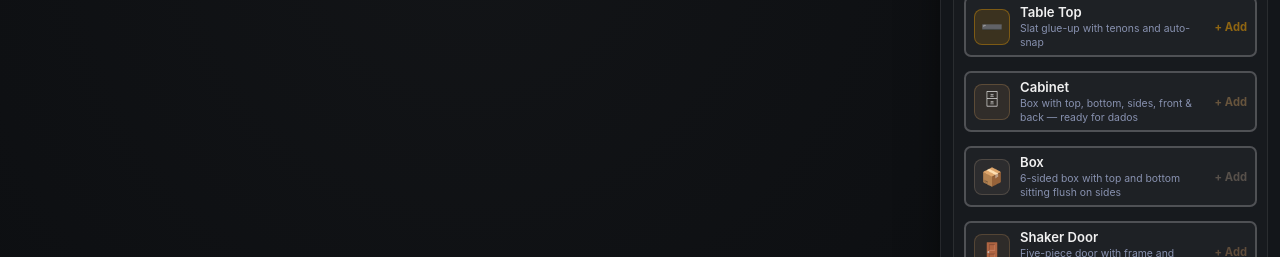
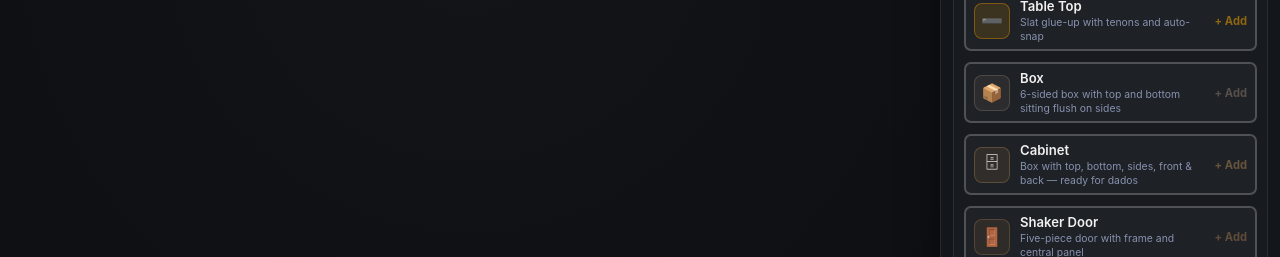
Before and after one commit to vinyasa/sketch, a React (Vite) app: page / in a window 1280 px wide. Both pictures are taken after a click on the button "🧱 Builders". Shown: the part 476-733 px from the top of the page. Built offline with nearby package versions, Linux system fonts and the light colour scheme; no server answers; what three-bvh-csg would draw is missing.

Commit message:
feat(sketch): move box above cabinet and reduce the spacing by half between cards

```diff
--- a/src/components/panels/AssembliesPanel.jsx
+++ b/src/components/panels/AssembliesPanel.jsx
@@ -18,18 +18,18 @@
         color: '#ffaa00',
     },
     {
+        id: 'box',
+        label: 'Box',
+        icon: '📦',
+        description: '6-sided box with top and bottom sitting flush on sides',
+        color: '#908070',
+    },
+    {
         id: 'cabinet',
         label: 'Cabinet',
         icon: '🗄',
         description: 'Box with top, bottom, sides, front & back — ready for dados',
         color: '#b08855',
-    },
-    {
-        id: 'box',
-        label: 'Box',
-        icon: '📦',
-        description: '6-sided box with top and bottom sitting flush on sides',
-        color: '#908070',
     },
     {
         id: 'shakerDoor',
@@ -193,7 +193,7 @@
     };
 
     return (
-        <div style={{ display: 'flex', flexDirection: 'column', gap: '6px' }}>
+        <div style={{ display: 'flex', flexDirection: 'column', gap: '3px' }}>
             <div style={{
                 fontSize: '0.6rem', color: 'var(--accent-color)', textTransform: 'uppercase',
                 letterSpacing: '0.6px', fontWeight: 700, marginBottom: '2px',
```
